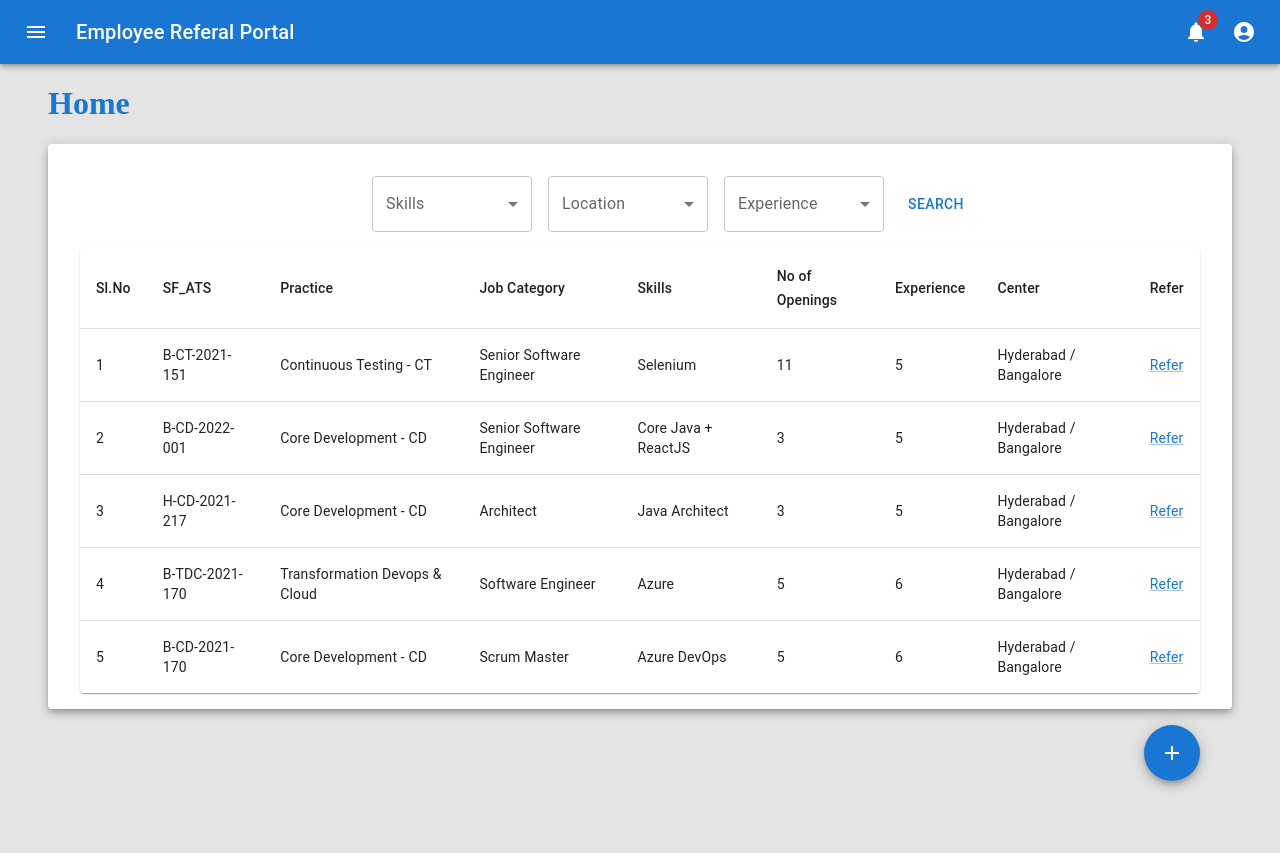
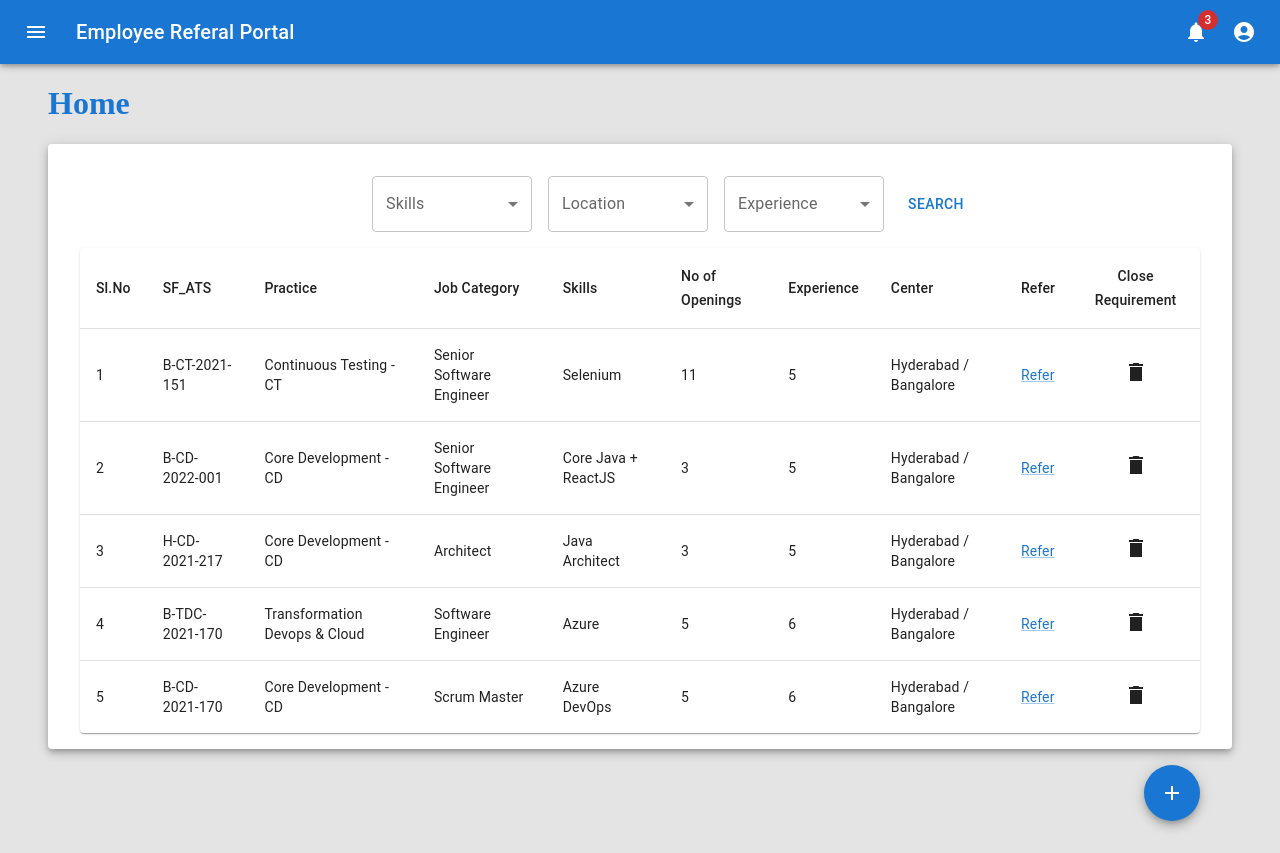
Before and after one commit to raghmala/employye-referal-app, a React (Create React App) app: page / in a window 1280 px wide. Before the commit the page ends 813 px from the top, so only its background shows below. Built offline with nearby package versions, Linux system fonts and the light colour scheme.

Commit message:
addding delete icon

```diff
--- a/src/Pages/Home/Home.scss
+++ b/src/Pages/Home/Home.scss
@@ -1,5 +1,6 @@
 .home {
-  .refer-link {
+  .refer-link,
+  .refer-del {
     cursor: pointer;
   }
 
--- a/src/Pages/Home/VacancyTable.jsx
+++ b/src/Pages/Home/VacancyTable.jsx
@@ -8,12 +8,18 @@ import {
   TableHead,
   TableRow,
 } from "@mui/material";
-import React from "react";
+import DeleteSharpIcon from "@mui/icons-material/DeleteSharp";
+import React, { useState } from "react";
 import { useHistory } from "react-router-dom";
 
 const VacancyTable = (props) => {
   const history = useHistory();
+  const [vacancies, setVacancies] = useState(props.vacancies);
+  const closeRequirement = (id) => {
+    setVacancies(vacancies.filter((row) => row.id !== id));
+  };
   return (
+    !!vacancies && (
       <TableContainer component={Paper}>
         <Table sx={{ minWidth: 650 }} aria-label="simple table">
           <TableHead>
@@ -27,10 +33,11 @@ const VacancyTable = (props) => {
               <TableCell>Experience</TableCell>
               <TableCell>Center</TableCell>
               <TableCell>Refer</TableCell>
+              <TableCell align="center">Close Requirement</TableCell>
             </TableRow>
           </TableHead>
           <TableBody>
-          {props.vacancies.map((row) => (
+            {vacancies.map((row) => (
               <TableRow
                 key={row.id}
                 sx={{ "&:last-child td, &:last-child th": { border: 0 } }}
@@ -53,11 +60,18 @@ const VacancyTable = (props) => {
                     Refer
                   </Link>
                 </TableCell>
+                <TableCell align="center">
+                  <DeleteSharpIcon
+                    className="refer-del"
+                    onClick={() => closeRequirement(row.id)}
+                  />
+                </TableCell>
               </TableRow>
             ))}
           </TableBody>
         </Table>
       </TableContainer>
+    )
   );
 };
 
--- a/src/Pages/MyReferrals/ReferralsTable.jsx
+++ b/src/Pages/MyReferrals/ReferralsTable.jsx
@@ -1,5 +1,4 @@
 import {
-  Link,
   Paper,
   Table,
   TableBody,
@@ -9,10 +8,8 @@ import {
   TableRow,
 } from "@mui/material";
 import React from "react";
-import { useHistory } from "react-router-dom";
 
 const ReferralsTable = (props) => {
-  const history = useHistory();
   return (
     <TableContainer component={Paper}>
       <Table sx={{ minWidth: 650 }} aria-label="simple table">
```
Lines whose indentation alone changed are shown as unchanged.
